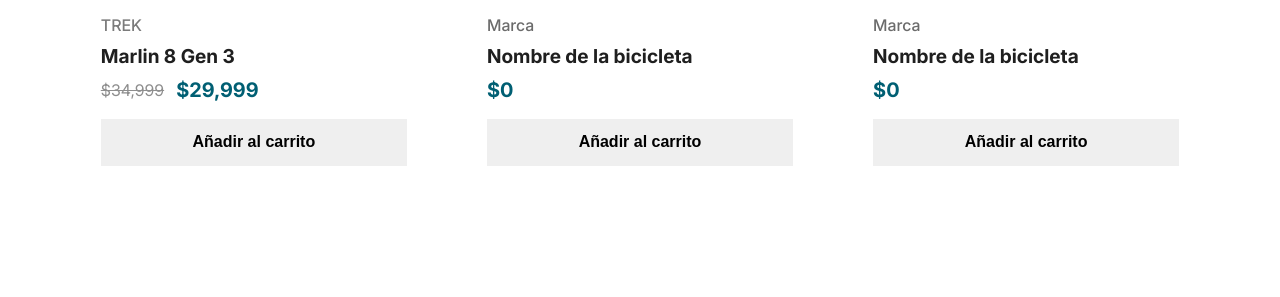
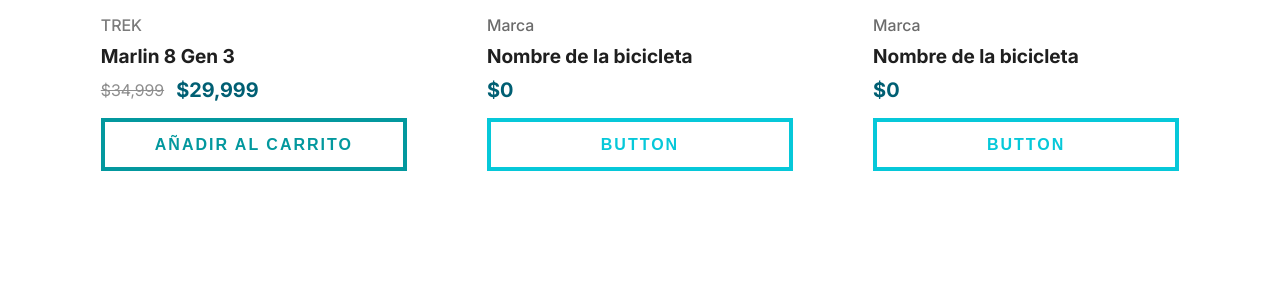
Before and after one commit to chimallidev/atl_bikes, a FastAPI app: page / in a window 1280 px wide. Shown: the part 1167-1464 px from the top of the page. Before the commit the page ends 1333 px from the top, so only its background shows below. Run offline with FastAPI, Linux system fonts and the light colour scheme; grey boxes labelled with a size stand in for pictures from a placeholder-image service; some libraries are stand-ins or nearby versions.

Commit message:
atl button component

```diff
--- /dev/null
+++ b/app/static/css/components/atl_button_style.css
@@ -0,0 +1,243 @@
+/* ==========================================================================
+   ATL Button
+   Gooey Button Component
+   ========================================================================== */
+
+
+/* ==========================================================================
+   Button
+   ========================================================================== */
+
+.atl-button {
+
+    --btn-text: #06c8d9;
+    --btn-text-hover: #ffffff;
+    --btn-border: #06c8d9;
+    --btn-blob: #06c8d9;
+
+    display: inline-flex;
+    align-items: center;
+    justify-content: center;
+    gap: .65rem;
+
+    position: relative;
+    z-index: 1;
+
+    padding: .9em 1.6em;
+
+    cursor: pointer;
+
+    user-select: none;
+
+    text-decoration: none;
+
+    background: transparent;
+
+    border: 4px solid var(--btn-border);
+
+    color: var(--btn-text);
+
+    font-size: 16px;
+    font-weight: 700;
+
+    letter-spacing: 2px;
+    text-transform: uppercase;
+
+    white-space: nowrap;
+
+    overflow: hidden;
+
+    transition: all 700ms ease;
+
+}
+
+
+/* ==========================================================================
+   Icon
+   ========================================================================== */
+
+.atl-button__icon {
+
+    width: 1.15em;
+    height: 1.15em;
+
+    flex-shrink: 0;
+
+    fill: currentColor;
+
+    position: relative;
+    z-index: 2;
+
+}
+
+
+/* ==========================================================================
+   Text
+   ========================================================================== */
+
+.atl-button__text {
+
+    position: relative;
+    z-index: 2;
+
+    line-height: 1;
+
+}
+
+
+/* ==========================================================================
+   Goo Layer
+   ========================================================================== */
+
+.atl-button__blobs {
+
+    position: absolute;
+
+    inset: 0;
+
+    overflow: hidden;
+
+    z-index: -1;
+
+    filter: url(#goo);
+
+}
+
+
+/* ==========================================================================
+   Goo Bubbles
+   ========================================================================== */
+
+.atl-button__blobs div {
+
+    position: absolute;
+
+    width: 40%;
+    height: 180%;
+
+    top: -40%;
+
+    border-radius: 50%;
+
+    background: var(--btn-blob);
+
+    transform: scale(1.4) translateY(125%) translateZ(0);
+
+    transition: all 700ms ease;
+
+}
+
+
+/* ==========================================================================
+   Bubble Positions
+   ========================================================================== */
+
+.atl-button__blobs div:nth-child(1) {
+
+    left: -12%;
+
+}
+
+.atl-button__blobs div:nth-child(2) {
+
+    left: 28%;
+
+    transition-delay: 60ms;
+
+}
+
+.atl-button__blobs div:nth-child(3) {
+
+    left: 68%;
+
+    transition-delay: 25ms;
+
+}
+
+
+/* ==========================================================================
+   Hover Devices
+   ========================================================================== */
+
+@media (hover: hover) {
+
+    .atl-button:hover {
+
+        color: var(--btn-text-hover);
+
+    }
+
+    .atl-button:hover .atl-button__blobs div {
+
+        transform: scale(1.4) translateY(0) translateZ(0);
+
+    }
+
+}
+
+
+/* ==========================================================================
+   Touch Devices
+   ========================================================================== */
+
+@media (hover: none) {
+
+    .atl-button {
+
+        transition: all .2s ease;
+
+    }
+
+    .atl-button__blobs div {
+
+        transition: all .2s ease;
+
+    }
+
+    .atl-button:active {
+
+        color: var(--btn-text-hover);
+
+    }
+
+    .atl-button:active .atl-button__blobs div {
+
+        transform: scale(1.4) translateY(0) translateZ(0);
+
+    }
+
+}
+
+
+/* ==========================================================================
+   Focus
+   ========================================================================== */
+
+.atl-button:focus {
+
+    outline: none;
+
+}
+
+.atl-button:focus-visible {
+
+    outline: 3px solid var(--btn-border);
+    outline-offset: 4px;
+
+}
+
+
+/* ==========================================================================
+   Disabled
+   ========================================================================== */
+
+.atl-button:disabled,
+.atl-button[aria-disabled="true"] {
+
+    opacity: .6;
+
+    cursor: not-allowed;
+
+    pointer-events: none;
+
+}
--- a/app/static/css/components/bike_card_style.css
+++ b/app/static/css/components/bike_card_style.css
@@ -41,6 +41,7 @@
     aspect-ratio:1 / 1;
 
     overflow:hidden;
+    text-decoration: none;
 
 }
 
@@ -69,6 +70,7 @@
     gap:.55rem;
 
     padding:1rem;
+    text-decoration: none;
 
 }
 
@@ -154,6 +156,16 @@
 
 }
 
+.bike-card__button-container {
+    display:flex;
+
+    flex-direction:column;
+
+    gap:.55rem;
+
+    padding: 0 1rem 1rem 1rem;
+}
+
 
 /* ==========================================================
    DISPOSITIVOS CON HOVER
--- /dev/null
+++ b/app/templates/components/atl_button.html
@@ -0,0 +1,119 @@
+{# ==========================================================================
+   ATL Button
+   Gooey Button Macro
+   ========================================================================== #}
+
+{% macro atl_button(data={}) %}
+
+{# ==========================================================================
+   Configuración
+   ========================================================================== #}
+
+{% set content = data.get("content", {}) %}
+{% set colors = data.get("colors", {}) %}
+{% set attributes = data.get("attributes", {}) %}
+
+{# ==========================================================================
+   Contenido
+   ========================================================================== #}
+
+{% set icon = content.get("icon", "") %}
+{% set text = content.get("text", "Button") %}
+
+{# ==========================================================================
+   Colores
+   ========================================================================== #}
+
+{% set text_color = colors.get("text_color", "#06c8d9") %}
+{% set text_hover = colors.get("text_hover", "#ffffff") %}
+{% set border = colors.get("border", "#06c8d9") %}
+{% set blob = colors.get("blob", "#06c8d9") %}
+
+{# ==========================================================================
+   Atributos
+   ========================================================================== #}
+
+{% set type = attributes.get("type", "button") %}
+{% set href = attributes.get("href", "#") %}
+{% set id = attributes.get("id", "") %}
+{% set class_name = attributes.get("class", "") %}
+{% set aria_label = attributes.get("aria_label", text) %}
+
+{# ==========================================================================
+   Variables CSS
+   ========================================================================== #}
+
+{% set css_vars %}
+--btn-text: {{ text_color }};
+--btn-text-hover: {{ text_hover }};
+--btn-border: {{ border }};
+--btn-blob: {{ blob }};
+{% endset %}
+
+{# ==========================================================================
+   Apertura
+   ========================================================================== #}
+
+{% if type == "link" %}
+
+<a
+    href="{{ href }}"
+    id="{{ id }}"
+    class="atl-button {{ class_name }}"
+    aria-label="{{ aria_label }}"
+    draggable="false"
+    style="{{ css_vars | trim }}"
+>
+
+{% else %}
+
+<button
+    type="{{ type }}"
+    id="{{ id }}"
+    class="atl-button {{ class_name }}"
+    aria-label="{{ aria_label }}"
+    style="{{ css_vars | trim }}"
+>
+
+{% endif %}
+
+    {% if icon %}
+
+    <svg
+        class="atl-button__icon"
+        aria-hidden="true"
+        focusable="false">
+
+        <use href="#{{ icon }}"></use>
+
+    </svg>
+
+    {% endif %}
+
+    <span class="atl-button__text">
+
+        {{ text }}
+
+    </span>
+
+    <div class="atl-button__blobs">
+
+        <div></div>
+
+        <div></div>
+
+        <div></div>
+
+    </div>
+
+{% if type == "link" %}
+
+</a>
+
+{% else %}
+
+</button>
+
+{% endif %}
+
+{% endmacro %}
--- a/app/templates/components/bike_card.html
+++ b/app/templates/components/bike_card.html
@@ -1,4 +1,6 @@
 {% macro bike_card(data={}) %}
+
+{% from 'components/atl_button.html' import atl_button %}
 
 {# ==========================================================
    LINK
@@ -64,12 +66,7 @@
    BUTTON
 ========================================================== #}
 
-{% set button = data.get("button", {}) %}
-
-{% set button_text = button.get(
-    "text",
-    "Añadir al carrito"
-) %}
+{% set button_content = data.get("button_content", {}) %}
 
 {# ==========================================================
    STYLE
@@ -102,23 +99,27 @@
     "rgba(0,0,0,.18)"
 ) %}
 
-<a
-    href="{{ url }}"
+<article
     class="bike-card"
     style="--bike-card-shadow: {{ shadow_color }};">
 
     <article class="bike-card__container">
 
-        <div class="bike-card__image-container">
+        <a
+        class="bike-card__image-container"
+        href="{{ url }}">
 
             <img
                 class="bike-card__image"
                 src="{{ image_src }}"
                 alt="{{ image_alt }}">
 
-        </div>
+        </a>
 
-        <div class="bike-card__content">
+        <a
+        class="bike-card__content"
+        href="{{ url }}"
+        >
 
             <p
                 class="bike-card__brand"
@@ -160,18 +161,15 @@
 
             </div>
 
-            <button
-                type="button"
-                class="bike-card__button">
 
-                {{ button_text }}
 
-            </button>
-
+        </a>
+        <div class="bike-card__button-container">
+            {{ atl_button( button_content ) }}
         </div>
 
     </article>
 
-</a>
+</article>
 
 {% endmacro %}
--- a/app/templates/index.html
+++ b/app/templates/index.html
@@ -8,6 +8,7 @@
 <link rel="stylesheet" href="{{url_for('static', path='/css/components/front_page_style.css')}}">
 <link rel="stylesheet" href="{{url_for('static', path='/css/components/skew_button_style.css')}}">
 <link rel="stylesheet" href="{{url_for('static', path='/css/components/bike_card_style.css')}}">
+<link rel="stylesheet" href="{{url_for('static', path='/css/components/atl_button_style.css')}}">
 {% endblock %}
 
 {% block content %}
@@ -41,7 +42,7 @@
         <section class="index__cards-productos">
             {{ bike_card({
                 "link": {
-                "url": "/bicicletas/trek-marlin-8"
+                "url": "#"
                 },
 
                 "image": {
@@ -60,8 +61,17 @@
                     "current": "$29,999"
                 },
 
-                "button": {
-                    "text": "Añadir al carrito"
+                "button_content": {
+
+                    "content": {
+                        "text": "Añadir al carrito"
+                    },
+                    "colors": {
+                        "text_color": "var(--secondary-color)",
+                        "text_hover": "var(--white-color)",
+                        "border": "var(--secondary-color)",
+                        "blob": "var(--secondary-color)"
+                    }
                 },
 
                 "style": {
```
Also changed, not shown: app/static/css/index_style.css (+67 -0 lines).
